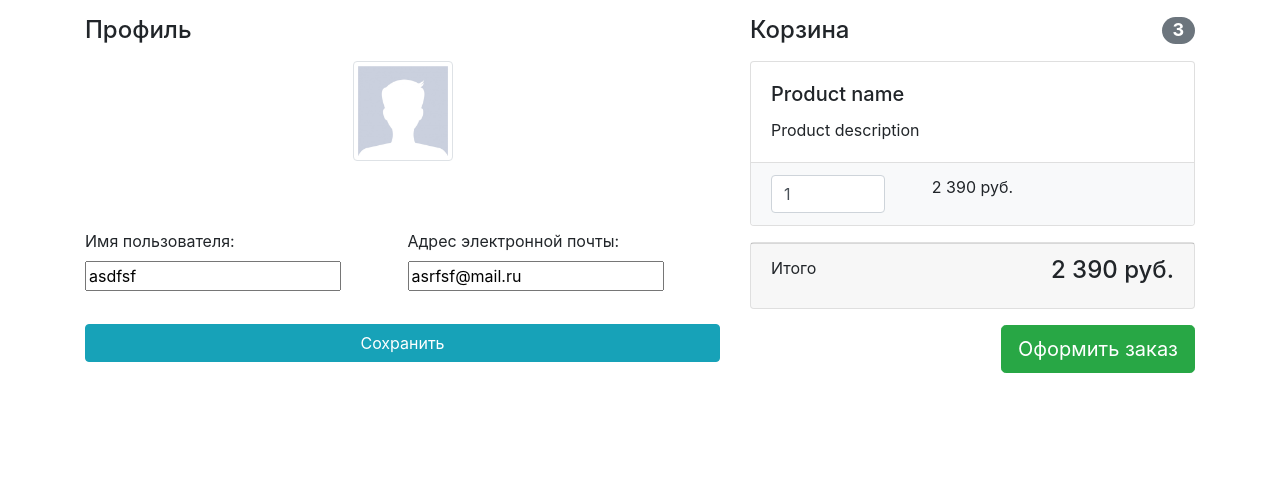
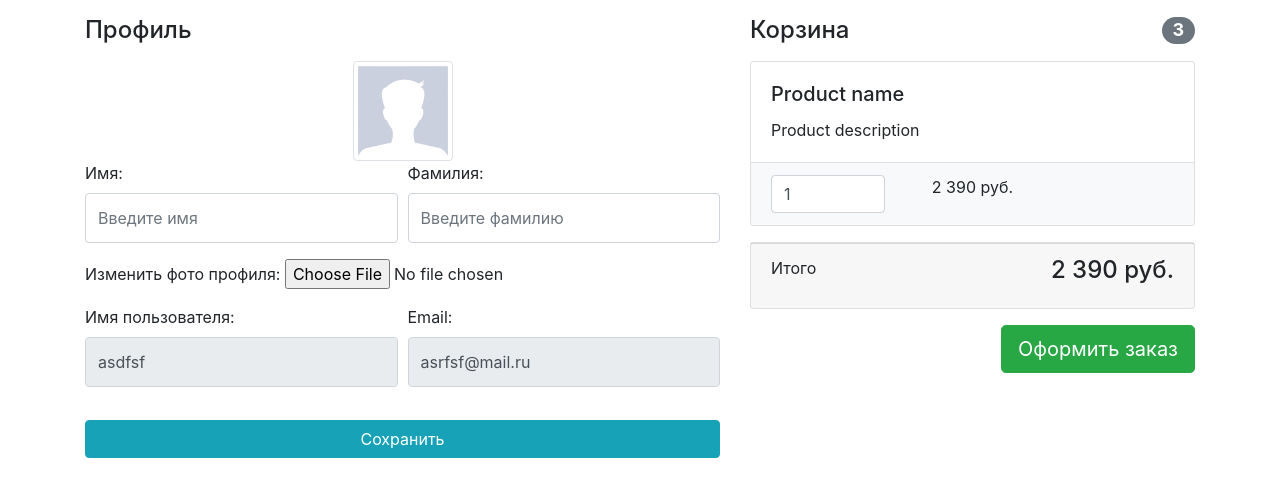
Before and after one commit to carbon2409/repeat_project, a Django app: page /users/profile/4/ in a window 1280 px wide. Shown: the part 56-553 px from the top of the page. Run offline with Django 5.2, Linux system fonts and the light colour scheme; a user stored in the database is signed in; data comes from the database, SQL or seed files in the repository; both versions use the stored data as it was after the commit; some libraries are stand-ins or nearby versions.

Commit message:
added avatar upload feature. bugs fixed

```diff
--- a/users_app/forms.py
+++ b/users_app/forms.py
@@ -6,14 +6,15 @@ from django.contrib.auth.forms import AuthenticationForm, UserCreationForm, User
 
 
 class UserAuthenticationForm(AuthenticationForm):
-    username = forms.CharField(label='Имя пользователя', widget=forms.TextInput({'class': 'form-control py-4',
-                                                                                 'placeholder': 'Введите имя пользователя',
-                                                                                 'required': True,
-                                                                                 'type': 'text'}))
-    password = forms.CharField(label='Пароль', widget=forms.PasswordInput({'class': 'form-control py-4',
-                                                                           'placeholder': 'Введите пароль',
-                                                                           'required': True,
-                                                                           'type': 'password'}))
+    username = forms.CharField(label='Имя пользователя', widget=forms.TextInput(attrs={'class': 'form-control py-4',
+                                                                                       'placeholder': 'Введите имя пользователя',
+                                                                                       'required': True,
+                                                                                       }))
+    password = forms.CharField(label='Пароль', widget=forms.PasswordInput(attrs={
+        'placeholder': 'Введите пароль',
+        'class': 'form-control py-4',
+        'required': True
+    }))
 
     class Meta:
         model = CustomUser
@@ -59,22 +60,23 @@ class UserRegistrationForm(UserCreationForm):
         fields = ['username', 'first_name', 'last_name', 'email', 'password1', 'password2']
 
 
-class ProfileForm(UserChangeForm):
-    name = forms.CharField(label='Имя', widget=forms.TextInput(attrs={'type': 'text',
+class UserProfileForm(UserChangeForm):
+    first_name = forms.CharField(label='Имя', widget=forms.TextInput(attrs={'type': 'text',
                                                                       'class': 'form-control py-4',
                                                                       'placeholder': 'Введите имя'}))
-    surname = forms.CharField(label='Фамилия', widget=forms.TextInput(attrs={'type': 'text',
+    last_name = forms.CharField(label='Фамилия', widget=forms.TextInput(attrs={'type': 'text',
                                                                              'class': 'form-control py-4',
                                                                              'placeholder': 'Введите фамилию'}))
-    username = forms.CharField(label='Имя пользователя', widget=forms.TextInput(attrs={'type': 'text',
-                                                                                       'class': 'form-control py-4',
-                                                                                       'readonly': True}))
+    username = forms.CharField(label='Имя пользователя', required=True, widget=forms.TextInput(attrs={'type': 'text',
+                                                                                                      'class': 'form-control py-4',
+                                                                                                      'readonly': True}))
     email = forms.EmailField(label='Email', widget=forms.EmailInput(attrs={'type': 'email',
                                                                            'class': 'form-control py-4',
                                                                            'readonly': True}))
-    avatar = forms.ImageField(label='Аватарка', widget=forms.FileInput(attrs={'class':'custom-file-input',
-                                                                       'size': 50}))
+    avatar = forms.ImageField(label='Изменить фото профиля', widget=forms.FileInput(attrs={#'class': 'custom-file-input',
+                                                                              'size': 50,
+                                                                              'required': False}))
 
     class Meta:
-        fields = ['name', 'surname', 'username', 'email', 'avatar']
+        fields = ['first_name', 'last_name', 'username', 'email', 'avatar']
         model = CustomUser
--- a/users_app/templates/users_app/login.html
+++ b/users_app/templates/users_app/login.html
@@ -9,7 +9,7 @@
     <meta name="description" content=""/>
     <meta name="author" content=""/>
     <title>Store - Авторизация</title>
-    <link href="{% static 'vendor/css/auth.css' %}" rel="stylesheet"/>
+    <link href="{% static '/vendor/css/auth.css' %}" rel="stylesheet"/>
     <script src="https://cdnjs.cloudflare.com/ajax/libs/font-awesome/5.15.1/js/all.min.js"
             crossorigin="anonymous"></script>
 </head>
--- a/users_app/templates/users_app/profile.html
+++ b/users_app/templates/users_app/profile.html
@@ -33,16 +33,16 @@
                 <div class="form-row">
                     <div class="col-lg-6">
                         <div class="form-group">
-                            {{ form.name.label_tag }}
-                            {{ form.name.errors }}
-                            {{ form.name }}
+                            {{ form.first_name.label_tag }}
+                            {{ form.first_name.errors }}
+                            {{ form.first_name }}
                         </div>
                     </div>
                     <div class="col-lg-6">
                         <div class="form-group">
-                            {{ form.surname.label_tag }}
-                            {{ form.surname.errors }}
-                            {{ form.surname }}
+                            {{ form.last_name.label_tag }}
+                            {{ form.last_name.errors }}
+                            {{ form.last_name }}
                         </div>
                     </div>
                 </div>
@@ -52,6 +52,7 @@
                             {{ form.avatar.label_tag }}
                             {{ form.avatar.errors }}
                             {{ form.avatar }}
+{#                            <button type="submit">Изменить фото профиля</button>#}
                         </div>
                     </div>
                 </div>
--- a/users_app/views.py
+++ b/users_app/views.py
@@ -1,9 +1,11 @@
+from urllib import request
+
 from django.http import HttpResponseRedirect
 from django.shortcuts import render
 from django.urls import reverse, reverse_lazy
 from django.views.generic import CreateView, UpdateView
 from django.contrib.auth.views import LoginView, LogoutView
-from .forms import UserRegistrationForm, AuthenticationForm, UserChangeForm
+from .forms import UserRegistrationForm, UserAuthenticationForm, UserProfileForm
 from .models import CustomUser
 from django.contrib import messages, auth
 
@@ -33,14 +35,17 @@ class UserRegistrationView(CreateView):
 
 class UserProfileView(UpdateView):
     model = CustomUser
-    form_class = UserChangeForm
+    form_class = UserProfileForm
     template_name = 'users_app/profile.html'
-    success_url = reverse_lazy('users_app:profile_url')
     context_object_name = 'form'
+
+    def get_success_url(self):
+        return reverse_lazy('users_app:profile_url', kwargs={'pk': self.object.id})
+
 
 
 class UserLoginView(LoginView):
-    form_class = AuthenticationForm
+    form_class = UserAuthenticationForm
     template_name = 'users_app/login.html'
     context_object_name = 'form'
 
```
Also changed, not shown: requirements.txt (+26 -3 lines), db.sqlite3.
